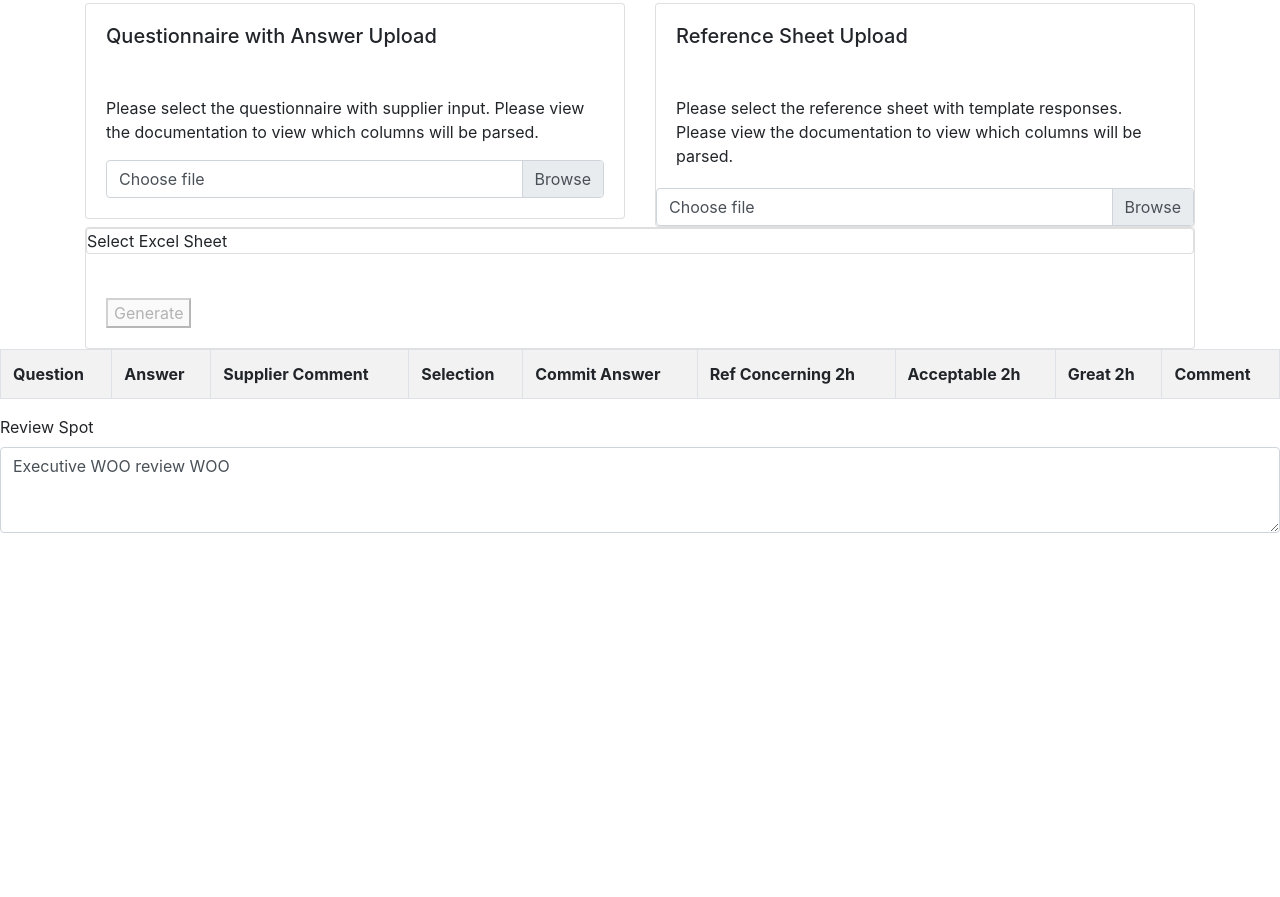
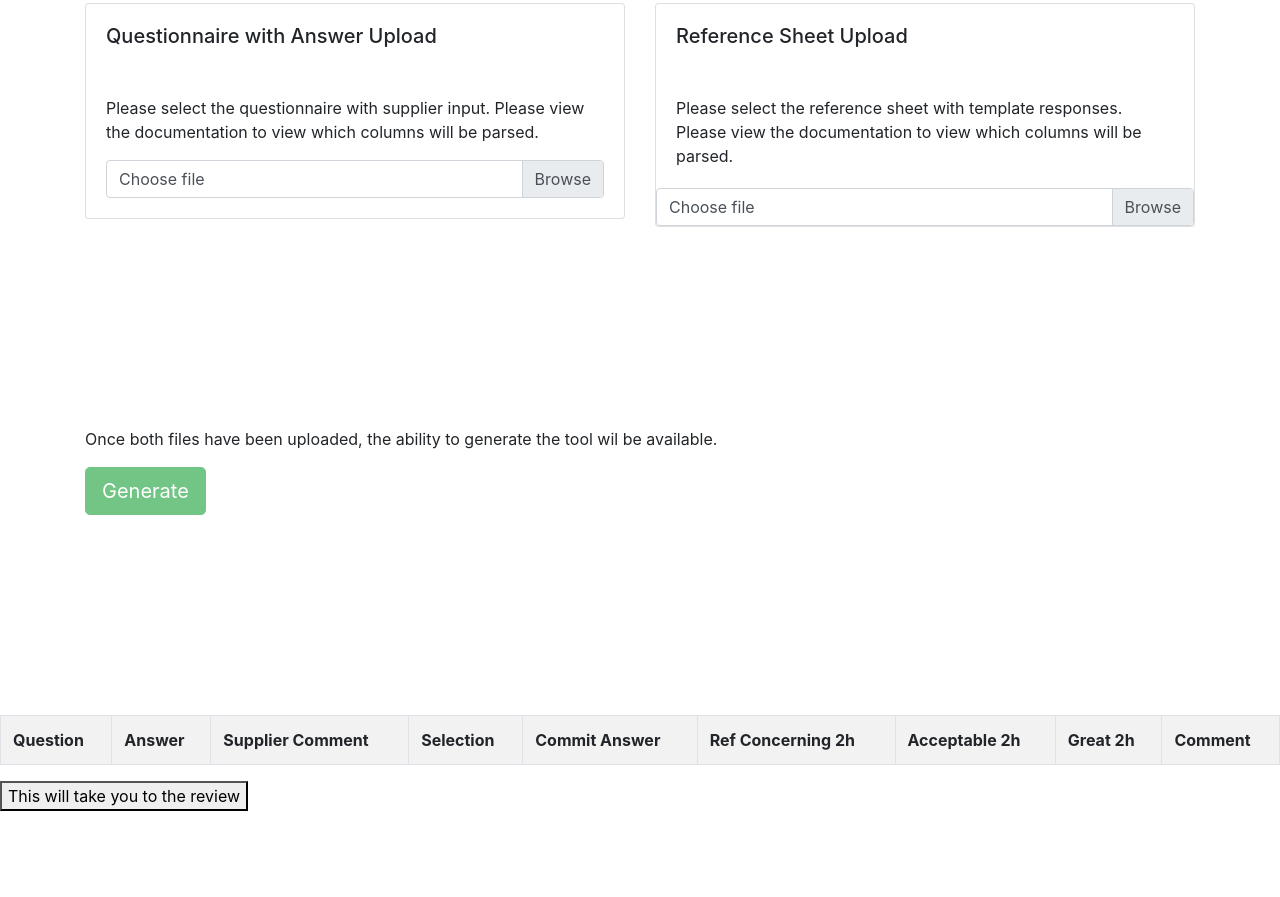
Before and after one commit to eedori/assessor, a plain HTML site: page index.html in a window 1280 px wide. Shown: the part 683-1580 px from the top of the page. Before the commit the page ends 1500 px from the top, so only its background shows below. Drawn offline with nearby package versions, Linux system fonts and the light colour scheme.

Commit message:
Textarea size set, handle removed

```diff
--- a/index.html
+++ b/index.html
@@ -11,7 +11,16 @@
 
     <title>Hello, world!</title>
   </head>
-    <style>
+ <style>
+    textarea {
+
+        outline: none;
+        height: 100vh;
+        width: 100%;
+        resize: none;
+
+
+}
 
 
 
@@ -21,10 +30,7 @@
 
 
 
-
-
-
-    </style>
+</style>
 
   <body style="height:1500px">
 <nav class="navbar fixed-top navbar-expand-lg navbar-light bg-light">
@@ -115,17 +121,13 @@
   </div>
 </div>
       <!-- This is the generate button -->
-       <div class="container">
-       <div class="card">
-       <div class="card header"> Select Excel Sheet</div>
-           <div class="card-body">
-               <br>
-            <button id="GenerateFinal" disabled>Generate</button>
+       <div class="container" style="margin-top:25vh; margin-bottom: 25vh;">
+           <p> Once both files have been uploaded, the ability to generate the tool wil be available.</p>
+            <button id="GenerateFinal" class="btn btn-success btn-lg" disabled>Generate</button>
            </div>
-       </div>
-       </div>
 
-       <div>
+
+      <!-- Final table goes here, still in development -->
        <table id="final" class="table table-striped table-bordered">
         <tr>
             <th>Question</th>
@@ -141,15 +143,9 @@
 
         </tr>
            </table>
-
-       </div>
-      <div class="Container">
-          <form>
-          <div class="form-group">
-        <label for="exampleFormControlTextarea1">Review Spot</label>
-        <textarea class="form-control" id="ReviewBox" rows="3">Executive WOO review WOO</textarea>
-              </div>
-              </form>
+      <button> This will take you to the review </button>
+      <div class="container" id="ReviewBlock" style="margin-top: 100vh; padding-bottom: 25vh; height:100vh ">
+        <textarea class="form-control" id="ReviewBox" style="font-family: Arial;font-size: 12pt;width:100%;height:100vw">Executive WOO review WOO</textarea>
       </div>
 
     <!-- Optional JavaScript -->
@@ -194,6 +190,7 @@ excel_file.addEventListener('change', (event) => {
 
         if(sheet_data.length > 0)
         {
+
             var table_output = ' <div id="elemA" class="alert alert-success" role="alert"> QnA was imported </div> <table class="table table-striped table-bordered" style="display:none;">';
 
             for(var row = 0; row < sheet_data.length; row++)
@@ -409,11 +406,7 @@ var a = document.getElementById("elemB");
     submitButton.prop('disabled', true);
   }
 }
-</script>
-<!-- checks also, but like inverted lol -->
-<script>
-var submitButton = $("#GenerateFinal");
-function checkera() {
+    function checkera() {
 var b = document.getElementById("elemA");
   if (b) {
     submitButton.prop('disabled', false);
```
